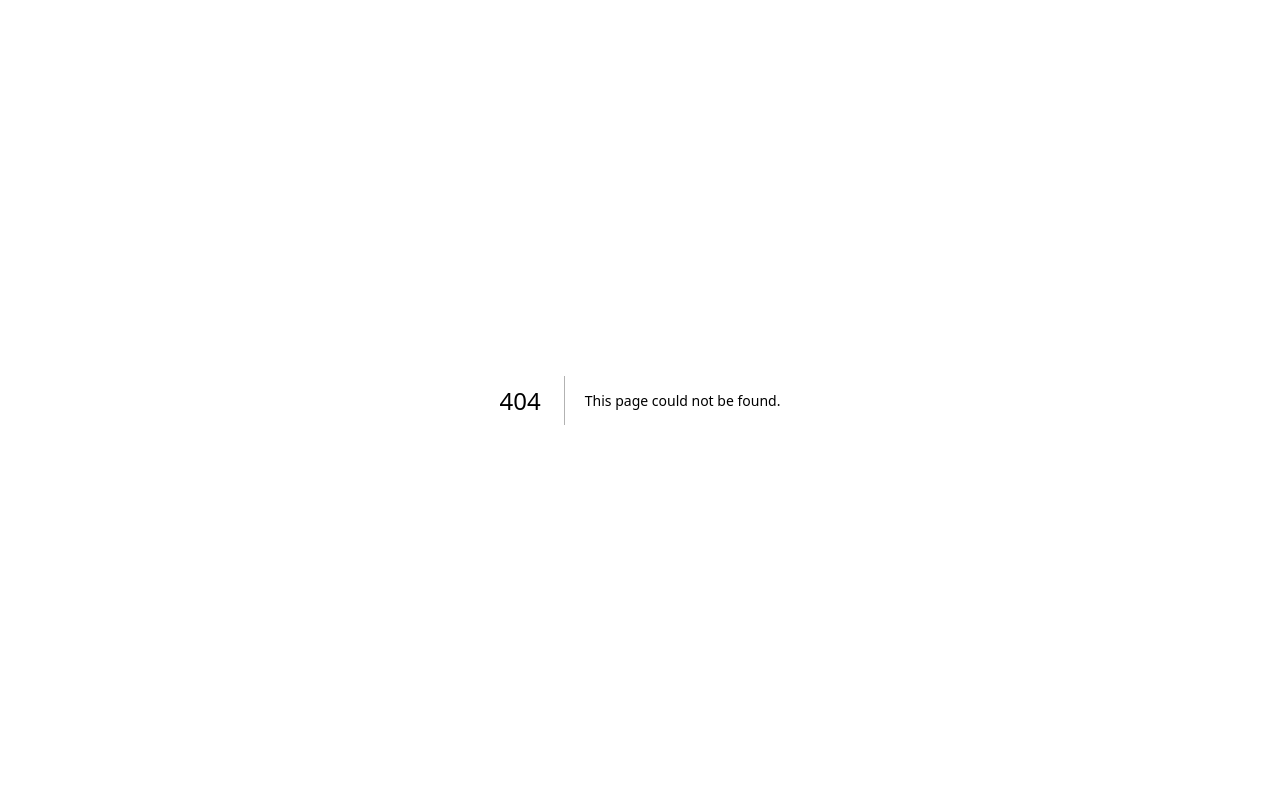
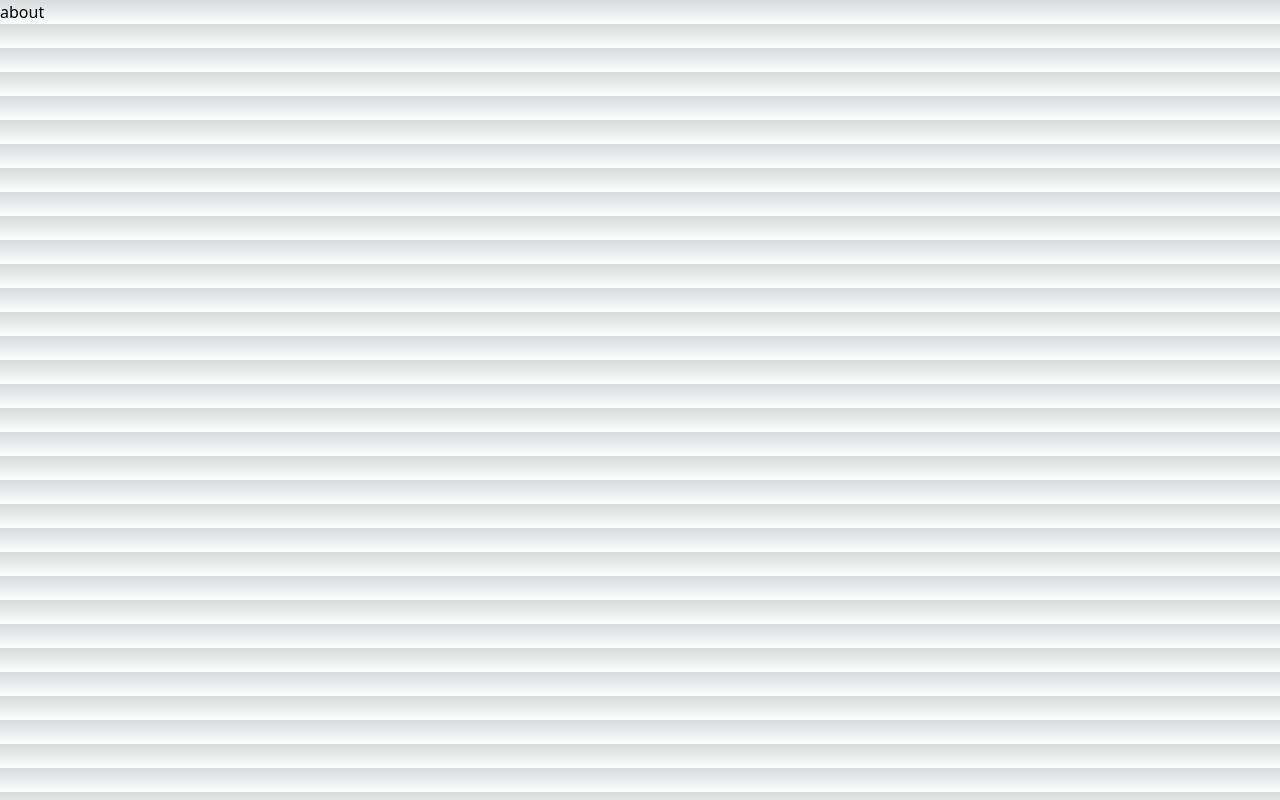
Before and after one commit to 02Herotech/Taskhub-UI, a Next.js app: page /about in a window 1280 px wide. Before the commit this address had no page. Built offline with nearby package versions, Linux system fonts and the light colour scheme.

Commit message:
initial commit

```diff
--- /dev/null
+++ b/src/pages/about.tsx
@@ -0,0 +1,9 @@
+import React from 'react'
+
+const about = () => {
+    return (
+        <div>about</div>
+    )
+}
+
+export default about
```
